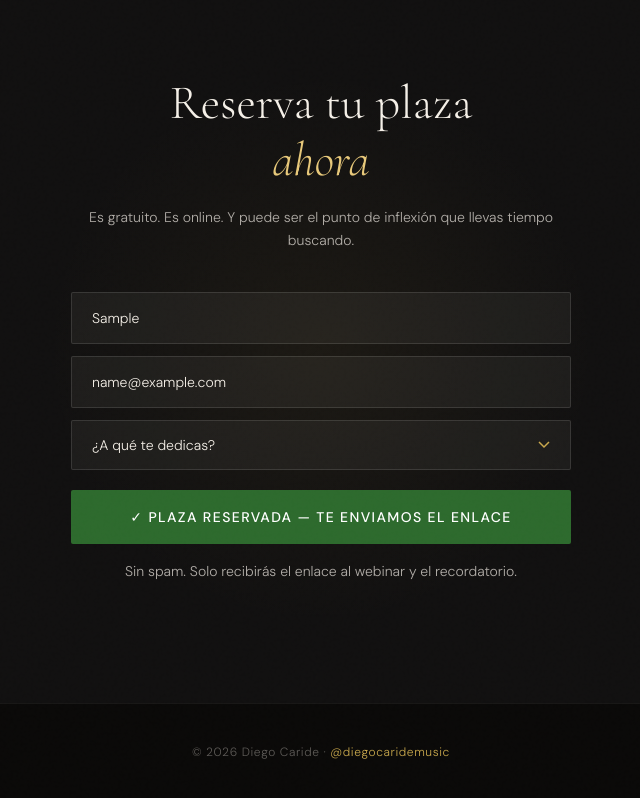
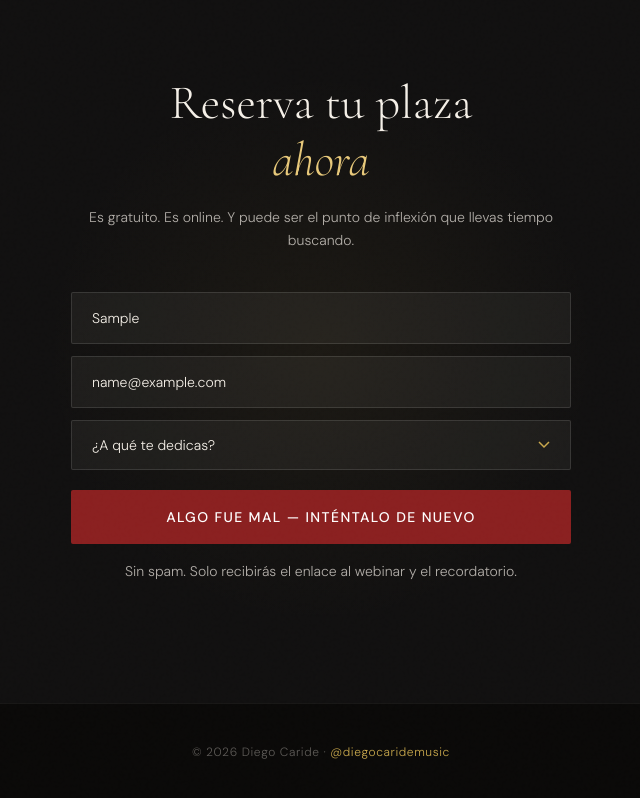
Before and after one commit to diegosaxo-sys/artista-alto-valor, a plain HTML site: page index.html in a window 1280 px wide. Both pictures are taken after typing "Sample", "name@example.com" into the empty fields and a click on the button "QUIERO MI PLAZA GRATIS →". Shown: the part 4875-5673 px from the top of the page, without its empty margins (319-959 px from the left). Drawn offline with nearby package versions, Linux system fonts and the light colour scheme; no server answers.

Commit message:
Update index.html

```diff
--- a/index.html
+++ b/index.html
@@ -956,16 +956,47 @@
 
   reveals.forEach(el => observer.observe(el));
 
-  // Form submit — conectar con Google Forms o tu backend
-  function handleSubmit(e) {
+  const SUPABASE_URL = 'https://zpumfpjxkahxffkixjsn.supabase.co';
+  const SUPABASE_KEY = 'eyJhbGciOiJIUzI1NiIsInR5cCI6IkpXVCJ9.eyJpc3MiOiJzdXBhYmFzZSIsInJlZiI6InpwdW1mcGp4a2FoeGZma2l4anNuIiwicm9sZSI6ImFub24iLCJpYXQiOjE3NzY3MDMzNzgsImV4cCI6MjA5MjI3OTM3OH0.ykmBkcfiAf2HJorylZsnFVn2h_nI8HCSbQyTxjLVdf0';
+
+  async function handleSubmit(e) {
     e.preventDefault();
     const btn = e.target.querySelector('button');
-    btn.textContent = '✓ Plaza reservada — te enviamos el enlace';
-    btn.style.background = '#2d6a2d';
-    btn.style.color = '#fff';
+    const inputs = e.target.querySelectorAll('input, select');
+    const nombre = inputs[0].value.trim();
+    const email = inputs[1].value.trim();
+    const disciplina = inputs[2].value;
+
+    btn.textContent = 'Enviando...';
     btn.disabled = true;
-    // Aquí conectas con tu formulario de Google o tu backend
-    // fetch('/api/registro', { method: 'POST', body: ... })
+
+    try {
+      const res = await fetch(`${SUPABASE_URL}/rest/v1/webinar_registros`, {
+        method: 'POST',
+        headers: {
+          'Content-Type': 'application/json',
+          'apikey': SUPABASE_KEY,
+          'Authorization': `Bearer ${SUPABASE_KEY}`,
+          'Prefer': 'return=minimal'
+        },
+        body: JSON.stringify({ nombre, email, disciplina })
+      });
+
+      if (res.ok) {
+        btn.textContent = '✓ Plaza reservada — te enviamos el enlace';
+        btn.style.background = '#2d6a2d';
+        btn.style.color = '#fff';
+        e.target.querySelectorAll('input').forEach(i => i.disabled = true);
+        e.target.querySelector('select').disabled = true;
+      } else {
+        throw new Error('Error al guardar');
+      }
+    } catch (err) {
+      btn.textContent = 'Algo fue mal — inténtalo de nuevo';
+      btn.style.background = '#8b2020';
+      btn.style.color = '#fff';
+      btn.disabled = false;
+    }
   }
 </script>
 
```
